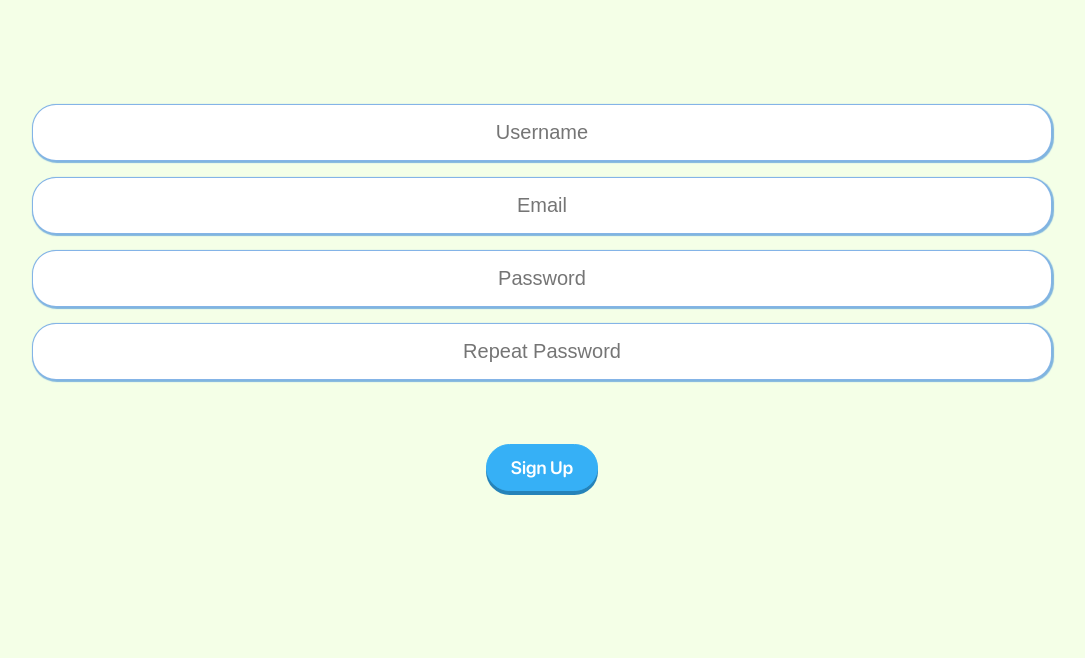
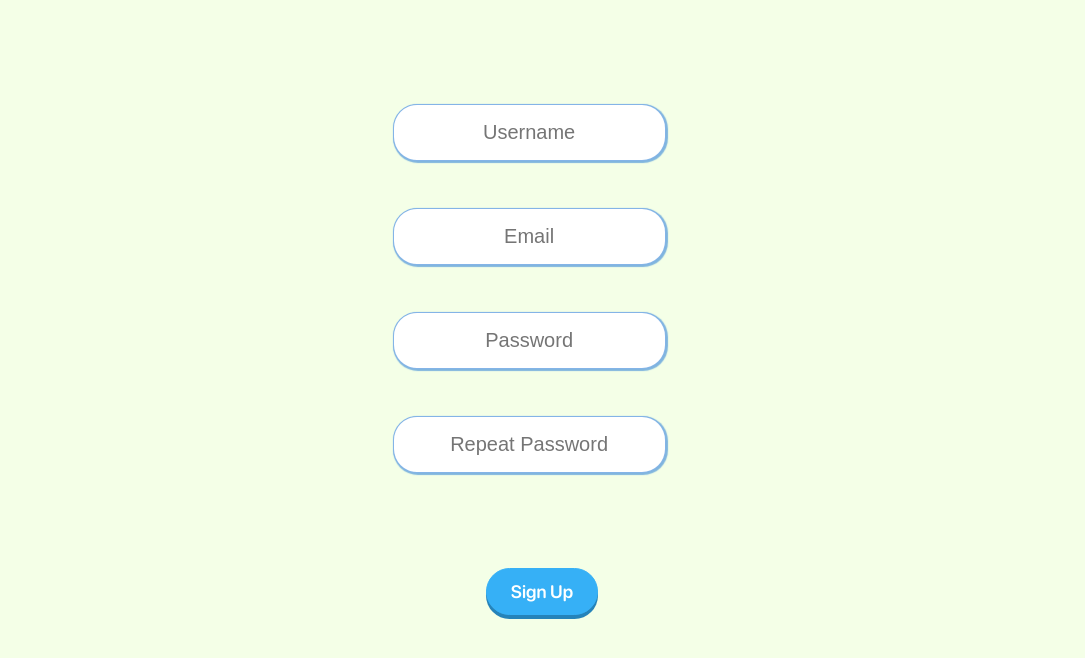
Before and after one commit to CristinaGaGr/Bazinga-client, a React (Create React App) app in the folder bazinga/: page /signup in a window 1280 px wide. Shown: the top 658 px of the page, without its empty margins (98-1183 px from the left). Built offline with nearby package versions, Linux system fonts and the light colour scheme; no server answers.

Commit message:
logout logic

```diff
--- a/bazinga/src/api/auth.api.js
+++ b/bazinga/src/api/auth.api.js
@@ -9,3 +9,7 @@ export const signup = (username, email, password, repeatPassword) => {
 	return axiosInstance.post('/auth/signup', {username, email, password, repeatPassword});
 
 };
+
+export const logout = () => {
+	return axiosInstance.post('/auth/logout', {})
+};
--- a/bazinga/src/components/auth/auth.module.scss
+++ b/bazinga/src/components/auth/auth.module.scss
@@ -1,9 +1,29 @@
+@import 'src/sass/variables/colors';
+@import 'src/sass/variables/sizes';
+
+
 .form {
   display: flex;
   flex-direction: column;
   justify-content: center;
   align-items: center;
   margin-top: 5rem;
+
+  .inputContainer {
+    position: relative;
+    margin-bottom: 31px;
+  }
+
+  .errorMessage {
+    width: 100%;
+    position: absolute;
+    top: $s62px;
+    left: 0;
+    font-size: $s16px;
+    color: #fe3024;
+    text-align: center;
+  }
+
 
   input {
     width: 80%;
--- a/bazinga/src/components/auth/signin.jsx
+++ b/bazinga/src/components/auth/signin.jsx
@@ -10,7 +10,7 @@ import { useHistory } from 'react-router-dom';
 export const SignIn = () => {
 	const history = useHistory();
 	const [{}, dispatch] = useGlobalContext();
-	const { register, handleSubmit, errors } = useForm();
+	const {register, handleSubmit, errors} = useForm();
 	const onSubmit = data => {
 		const {username, password} = data;
 		signin(username, password)
@@ -18,14 +18,21 @@ export const SignIn = () => {
 				dispatch(setUserAction(res));
 				history.push('/');
 			})
-			.catch((error) => console.log(error) )
+			.catch((error) => console.log(error))
 	};
 
 	return (
 		<form className={styles.form} onSubmit={handleSubmit(onSubmit)}>
-			<input type="text" placeholder="Username" name="Username" ref={register({required: true})} />
-			<input type="password" placeholder="Password" name="Password" ref={register({required: true, min: 6})} />
-
+			<div className={styles.inputContainer}>
+				<input type="text" placeholder="Username" name="Username" ref={register({required: true})}/>
+				{errors.Username && <span
+					className={styles.errorMessage}>{errors.Username.message ? errors.Username.message : 'this field is required'}</span>}
+			</div>
+			<div className={styles.inputContainer}>
+				<input type="password" placeholder="Password" name="Password" ref={register({required: true, min: 6})}/>
+				{errors.Password && <span
+					className={styles.errorMessage}>{errors.Password.message ? errors.Password.message: 'this field is required'}</span> }
+			</div>
 			<button className={'btn'} type={'submit'}>Sign In</button>
 		</form>
 	);
--- a/bazinga/src/components/auth/signup.jsx
+++ b/bazinga/src/components/auth/signup.jsx
@@ -10,7 +10,7 @@ import { useHistory } from 'react-router-dom';
 export const SignUp = () => {
 	const history = useHistory();
 	const [{}, dispatch] = useGlobalContext();
-	const { register, handleSubmit } = useForm();
+	const {register, handleSubmit, errors} = useForm();
 	const onSubmit = data => {
 		const {username, email, password, repeatPassword} = data;
 		console.log(data);
@@ -23,12 +23,38 @@ export const SignUp = () => {
 	};
 
 	return (
-		<form className={styles.form} onSubmit={handleSubmit(onSubmit)}>
-			<input type="text" placeholder="Username" name="username" ref={register({required: true})} />
-			<input type="email" placeholder="Email" name="email" ref={register} />
-			<input type="password" placeholder="Password" name="password" ref={register({required: true, min: 6})} />
-			<input type="password" placeholder="Repeat Password" name="repeatPassword" ref={register} />
-
+		<form noValidate={true} className={styles.form} onSubmit={handleSubmit(onSubmit)}>
+			<div className={styles.inputContainer}>
+				<input type="text" placeholder="Username" name="username" ref={register({required: true})}/>
+				{errors.username && <span
+					className={styles.errorMessage}>{errors.username.message ? errors.username.message : 'this field is required'}</span>}
+			</div>
+			<div className={styles.inputContainer}>
+				<input type="email" placeholder="Email" name="email" ref={register({
+					required: true,
+					pattern: {
+						value: /^[A-Z0-9._%+-]+@[A-Z0-9.-]+\.[A-Z]{2,4}$/i,
+						message: 'invalid email address'
+					}
+				})}/>
+				{errors.email && <span
+					className={styles.errorMessage}>{errors.email.message ? errors.email.message : 'this field is required'}</span>}
+			</div>
+			<div className={styles.inputContainer}>
+				<input type="password" placeholder="Password" name="password"
+					   ref={register({required: true, minLength: {
+					   			value: 6,
+							   message: 'min 6 characters'
+						   }})}/>
+				{errors.password && <span
+					className={styles.errorMessage}>{errors.password.message ? errors.password.message : 'this field is required'}</span>}
+			</div>
+			<div className={styles.inputContainer}>
+				<input type="password" placeholder="Repeat Password" name="repeatPassword"
+					   ref={register({required: true})}/>
+				{errors.repeatPassword && <span
+					className={styles.errorMessage}>{errors.repeatPassword.message ? errors.repeatPassword.message : 'this field is required'}</span>}
+			</div>
 			<button className={'btn'} type={'submit'}>Sign Up</button>
 		</form>
 	)
--- a/bazinga/src/components/history/history.jsx
+++ b/bazinga/src/components/history/history.jsx
@@ -2,20 +2,34 @@ import React, { useEffect, useState } from 'react';
 import './history.scss';
 import { HistoryCard } from './history-card/history-card';
 import { getSummary } from '../../api/core.api';
-import { Link } from 'react-router-dom';
+import { Link, useHistory } from 'react-router-dom';
+import { logout } from '../../api/auth.api';
+import { setUserAction } from '../../context/actions';
+import { useGlobalContext } from '../../context/context';
+
 
 export const History = () => {
-	const [history, setHistory] = useState([]);
+	const history = useHistory();
+	const [summary, setSummary] = useState([]);
+	const [{}, dispatch] = useGlobalContext();
+
 
 	useEffect(() => {
 		// getSummary().then((res) => setHistory(res));
 	},[]);
 
+	const handleLogout = () => {
+			logout().then(() => {
+				dispatch(setUserAction(null));
+				history.push('/');
+			})
+	};
+
 	return (
 		<div>
-			<Link to={'/'}>Log Out</Link>
+			<button className={'btn'} onClick={handleLogout} >Log Out</button>
 			<h1>History</h1>
-			{history.map((e) =>
+			{summary.map((e) =>
 				<HistoryCard/>
 			)}
 		</div>
```
